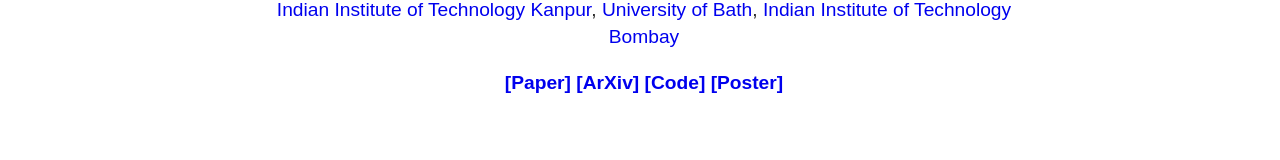
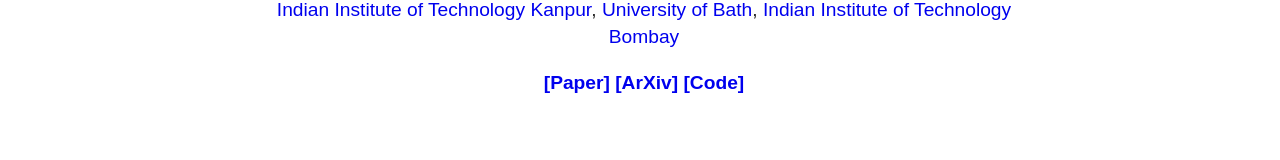
Before and after one commit to DelTA-Lab-IITK/AVG, a plain HTML site: page index.html in a window 1280 px wide. Shown: the part 202-362 px from the top of the page. Drawn offline with Linux system fonts and the light colour scheme.

Commit message:
Update index.html

```diff
--- a/index.html
+++ b/index.html
@@ -191,7 +191,7 @@
             <p class="no_margin" align="center"></p>
             <p  class="no_margin" align="center"><a href="http://deltalab.iitk.ac.in/">Delta Lab</a></p>
                 <p class="no_margin" align="center"><a href="http://iitk.ac.in/">Indian Institute of Technology Kanpur</a>, <a href="https://www.bath.ac.uk/">University of Bath</a>, <a href="http://iitb.ac.in/">Indian Institute of Technology Bombay</a></p>
-                <p class="sz12 bold" align="center"><a href="https://delta-lab-iitk.github.io/AVG/">[Paper]</a> <a href="https://delta-lab-iitk.github.io/AVG/">[ArXiv]</a> <a href="https://github.com/DelTA-Lab-IITK/AVG/"> [Code]</a>  <a href="https://delta-lab-iitk.github.io/AVG/"> [Poster]</a>
+                <p class="sz12 bold" align="center"><a href="https://delta-lab-iitk.github.io/AVG/">[Paper]</a> <a href="https://delta-lab-iitk.github.io/AVG/">[ArXiv]</a> <a href="https://github.com/DelTA-Lab-IITK/AVG/"> [Code]</a>
 
             <p align="center">
             </p>
```
